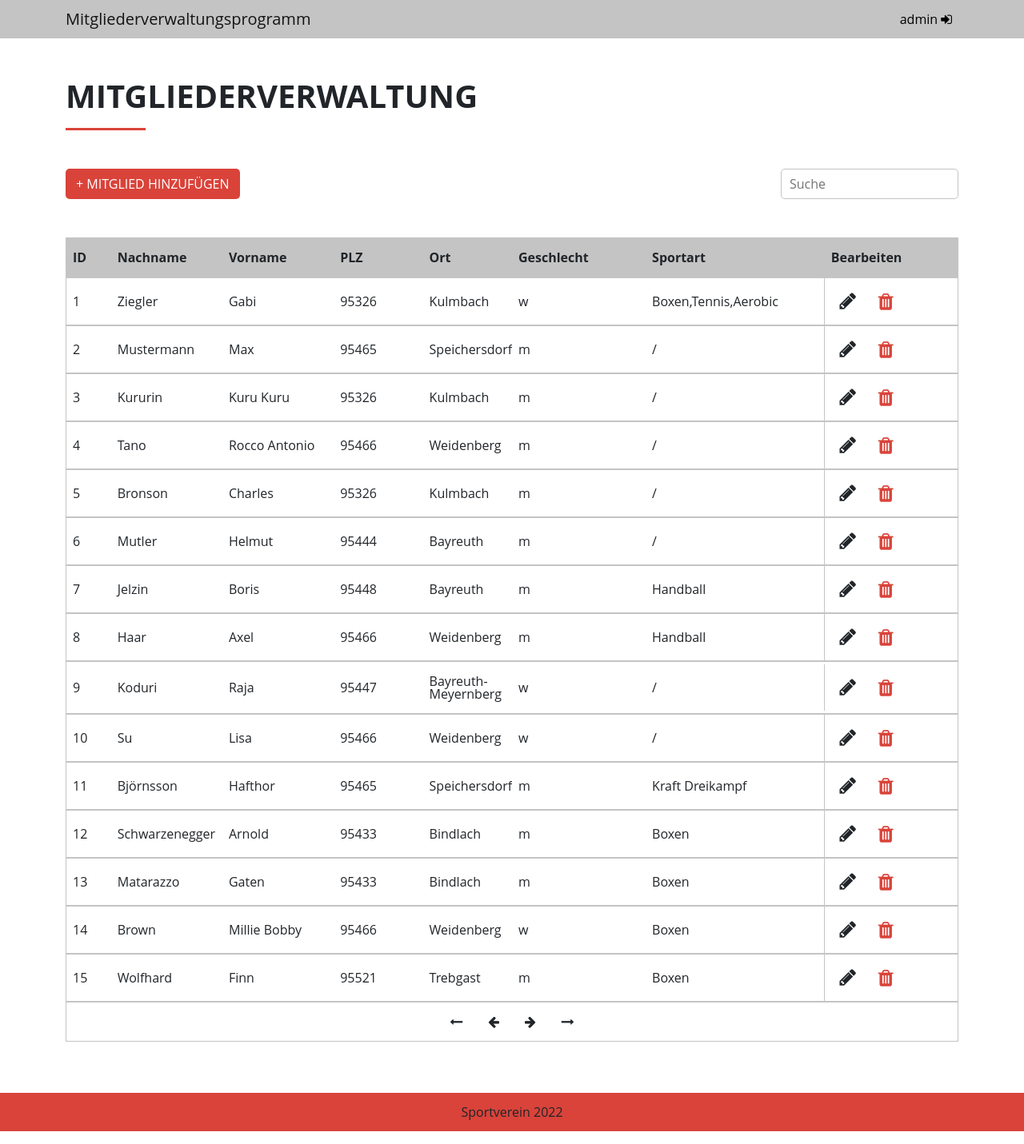
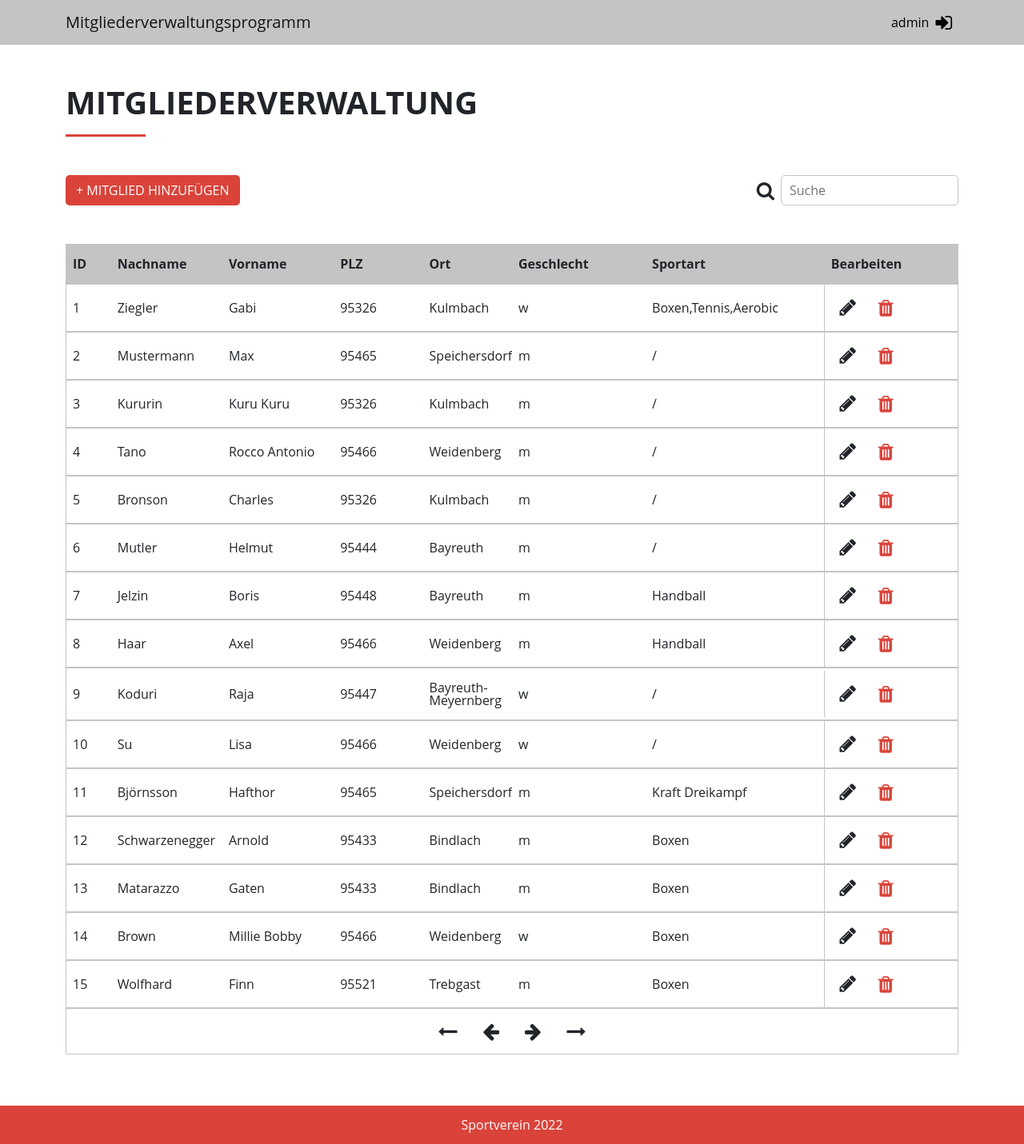
Before and after one commit to Skalrayi/sportverein, a PHP site: page /php/list.php in a window 1280 px wide. Shown: the whole page at 80% size. Run offline with PHP 8.4, Linux system fonts and the light colour scheme; a user stored in the database is signed in; data comes from the database, SQL or seed files in the repository.

Commit message:
[TASK] minimal css stylings

```diff
--- a/www/css/index.css
+++ b/www/css/index.css
@@ -84,6 +84,12 @@ button {
     color: black;
 }
 
+.nav-link.logout {
+    display: inline-flex;
+    align-items: center;
+    gap: 0.5rem;
+}
+
 /** FOOTER **/
 
 footer {
@@ -94,6 +100,7 @@ footer {
     position: absolute;
     bottom: 0;
     left: 0;
+    color: white;
 }
 
 /** LOGIN SITE **/
@@ -140,11 +147,19 @@ footer {
     padding-bottom: 7rem;
 }
 
+i.fa {
+    font-size: 1.5rem;
+}
+
 .action-bar {
     display: flex;
     justify-content: space-between;
 }
-
+.search-wrapper {
+    display: flex;
+    align-items: center;
+    gap: .5rem;
+}
 form.search {
     margin-bottom: 0;
 }
@@ -264,6 +279,13 @@ button.delete-button i {
     gap: 2rem;
 }
 
+.list-pagination .arrows i {
+    transition: color .3s;
+}
+.list-pagination .arrows i:hover {
+    color: var(--red);
+}
+
 /** MODALs **/
 
 .modal-header {
--- a/www/php/elements/navbar.php
+++ b/www/php/elements/navbar.php
@@ -1,6 +1,6 @@
 <nav class="navbar navbar-expand-lg">
     <div class="container">
-        <a class="navbar-brand" href="#">Mitgliederverwaltungsprogramm</a>
+        <a class="navbar-brand" href="">Mitgliederverwaltungsprogramm</a>
         <!--
         <button class="navbar-toggler" type="button" data-bs-toggle="collapse" data-bs-target="#navbarNav" aria-controls="navbarNav" aria-expanded="false" aria-label="Toggle navigation">
             <span class="navbar-toggler-icon"></span>
@@ -9,7 +9,7 @@
         <div class="collapse navbar-collapse" id="navbarNav">
             <ul class="navbar-nav">
                 <li class="nav-item">
-                    <a class="nav-link" href="/php/actions/logout.php"><?php echo $_SESSION['username'] ?> <i class="fa fa-sign-in" aria-hidden="true"></i></a>
+                    <a class="nav-link logout" href="/php/actions/logout.php"><?php echo $_SESSION['username'] ?> <i class="fa fa-sign-in" aria-hidden="true"></i></a>
                 </li>
             </ul>
         </div>
--- a/www/php/pages/list.php
+++ b/www/php/pages/list.php
@@ -27,9 +27,13 @@ include __DIR__ . "/../elements/navbar.php";
         <?php if (isset($_GET['missingParameters'])) : ?>
             <p class="color-red">Fehlerhafte Eingaben!</p>
         <?php endif; ?>
-        <form class="search" action="list.php" method="get">
-            <input type="text" maxlength="50" placeholder="Suche" name="search">
-        </form>
+        <div class="search-wrapper">
+            <i class="fa fa-search" aria-hidden="true"></i>
+            <form class="search" action="list.php" method="get">
+                <input type="text" maxlength="50" placeholder="Suche" name="search">
+            </form>
+        </div>
+
     </div>
     <?php if (!empty($userData)) : ?>
     <div class="list container">
```
